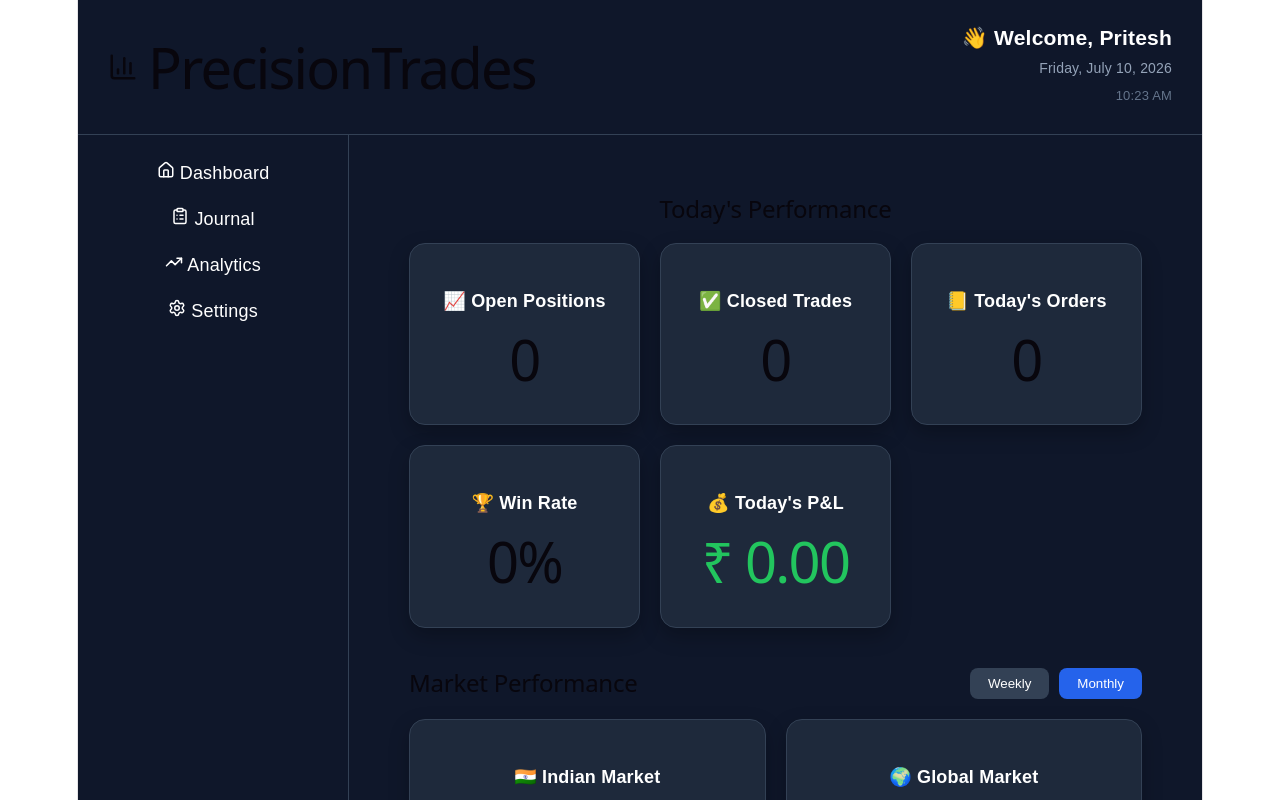
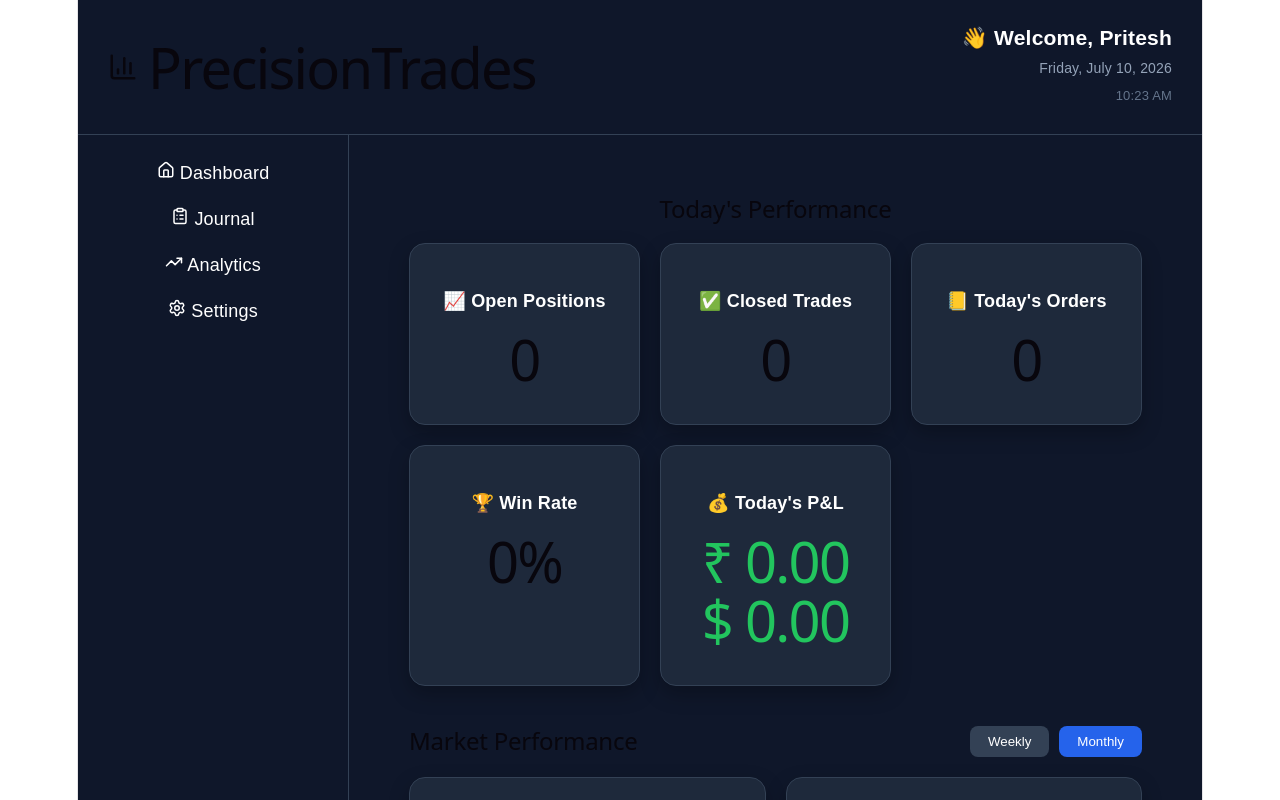
Before and after one commit to refuse21/PrecisionTrades, a React (Vite) app: page / in a window 1280 px wide. Shown: the top 800 px of the page. Built offline with nearby package versions, Linux system fonts and the light colour scheme.

Commit message:
Fix mixed-currency Today's P&L and zeroed Qty in Trade History

```diff
--- a/src/Dashboard.jsx
+++ b/src/Dashboard.jsx
@@ -61,19 +61,32 @@ export default function Dashboard({
   // TODAY'S P&L
   // ==========================
 
-  const todayPnL = history
-  .filter((trade) => {
+ const todayTrades = history.filter((trade) => {
     const tradeDate = new Date(trade.exitDate || trade.date);
 
     return (
       tradeDate.toDateString() === today.toDateString()
     );
-  })
-  .reduce(
-    (sum, trade) =>
-      sum + Number(trade.realizedPnL || 0),
-    0
-  );
+  });
+
+  const todayPnLINR = todayTrades
+    .filter((trade) => trade.market === "Indian Market")
+    .reduce(
+      (sum, trade) => sum + Number(trade.realizedPnL || 0),
+      0
+    );
+
+  const todayPnLUSD = todayTrades
+    .filter(
+      (trade) =>
+        trade.market === "Global Market" ||
+        trade.market === "Forex" ||
+        trade.market === "Crypto"
+    )
+    .reduce(
+      (sum, trade) => sum + Number(trade.realizedPnL || 0),
+      0
+    );
 
   // ==========================
   // DASHBOARD STATS
@@ -168,12 +181,24 @@ export default function Dashboard({
             <h1
               style={{
                 color:
-                  todayPnL >= 0
+                  todayPnLINR >= 0
                     ? "#22c55e"
                     : "#ef4444",
               }}
             >
-              ₹ {todayPnL.toFixed(2)}
+              ₹ {todayPnLINR.toFixed(2)}
+            </h1>
+
+            <h1
+              style={{
+                color:
+                  todayPnLUSD >= 0
+                    ? "#22c55e"
+                    : "#ef4444",
+                marginTop: "6px",
+              }}
+            >
+              $ {todayPnLUSD.toFixed(2)}
             </h1>
           </div>
         </div>
--- a/src/Journal.jsx
+++ b/src/Journal.jsx
@@ -324,7 +324,17 @@ export default function Journal({
     // ==========================
   // PARTIAL EXIT
   // ==========================
-
+const closedQty = position.qty;
+setHistory((prev) => [
+        ...prev,
+        {
+          ...position,
+          qty: closedQty,
+          realizedPnL: position.realizedPnL,
+          exitPrice,
+          exitDate: new Date().toISOString().split("T")[0],
+        },
+      ]);
   const partialExit = (index) => {
 
     const exitQty = Number(prompt("Exit Quantity"));
```
